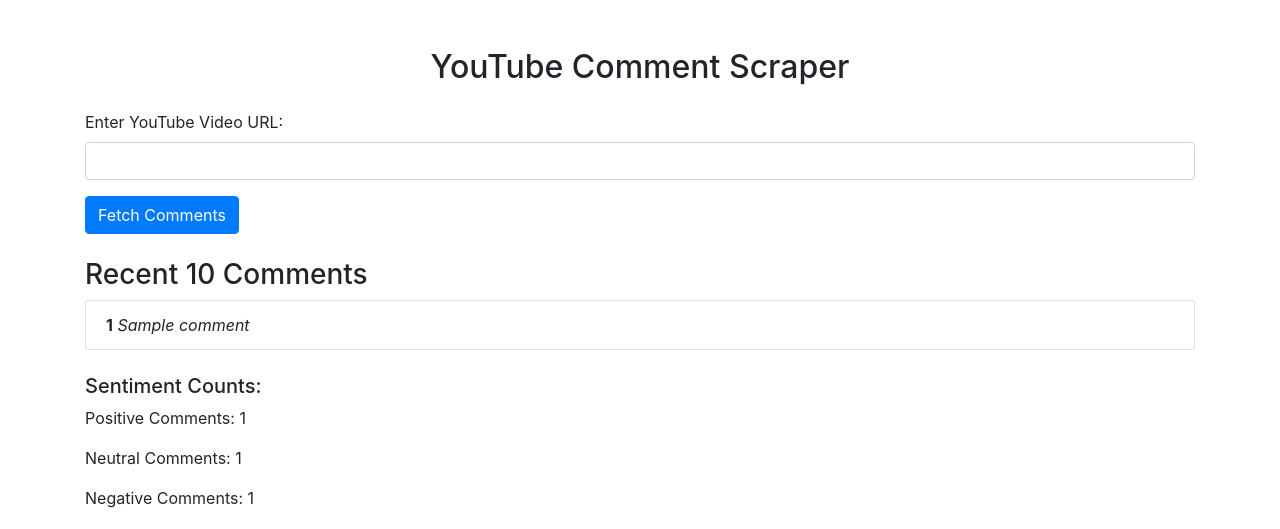
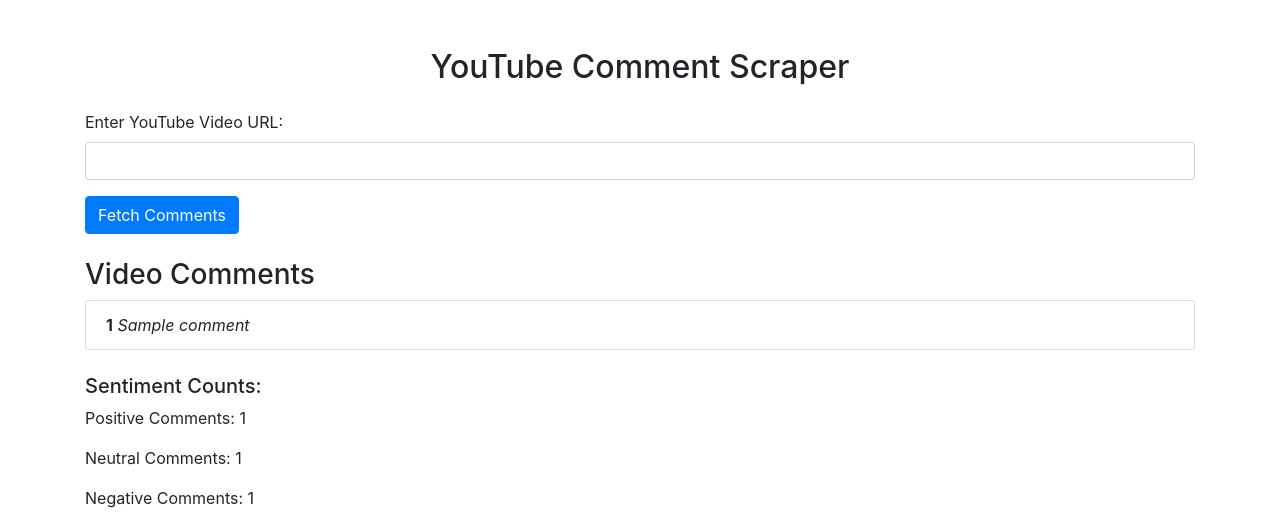
Before and after one commit to davydantoniuk/youtube-sentiment-analyser, a Flask app: template app/templates/index.html in a window 1280 px wide. Shown: the top 529 px of the page. Run offline with Flask 3, Linux system fonts and the light colour scheme; the template is opened without the code that fills it: most values are stand-ins (such as "Sample title", 1, 10 or a date in 2020); parts of the project's set-up code (start-up, migrations or seed data) failed here and were passed over; some libraries are stand-ins or nearby versions.

Commit message:
Update comment section header

```diff
--- a/app/templates/index.html
+++ b/app/templates/index.html
@@ -25,7 +25,7 @@
 
         {% if comments %}
         <div class="mt-4">
-            <h3>Recent 10 Comments</h3>
+            <h3>{{ comments|length < 10 and 'Video Comments' or 'Recent 10 Comments' }}</h3>
                     <ul class="list-group">
                         {% for comment in comments %}
                         <li class="list-group-item">
```
Lines whose indentation alone changed are shown as unchanged.
